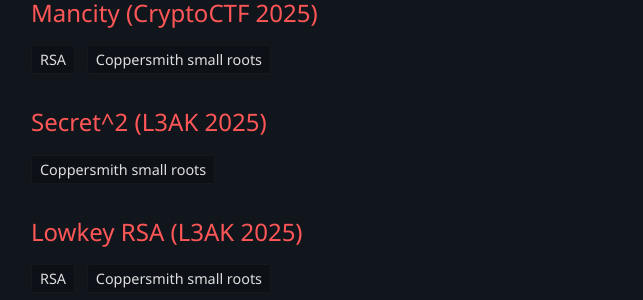
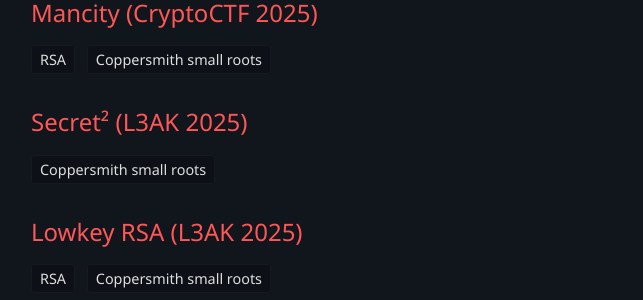
Before and after one commit to Zukane/zukane.github.io, a Jekyll site: the page built from docs/index.markdown, in a window 1280 px wide and 900 px high, scrolled down 664 px. Shown: the part 155-455 px from the top of the window, without its empty margins (109-752 px from the left). Built offline with Jekyll 4.4.1, drawn with Linux system fonts in a browser that asks for light colours.

Commit message:
future true fix maybe

```diff
--- a/docs/_posts/2025-07-11-secret-squared.md
+++ b/docs/_posts/2025-07-11-secret-squared.md
@@ -1,6 +1,6 @@
 ---
 layout: default
-title: "Secret^2 (L3AK 2025)"
+title: "Secret² (L3AK 2025)"
 date: 2025-07-11 10:00:00 -0000
 categories: writeups
 tags: [Coppersmith small roots]
```
Also changed, not shown: other parts of docs/_posts/2025-07-11-secret-squared.md (+1 -1 lines).
